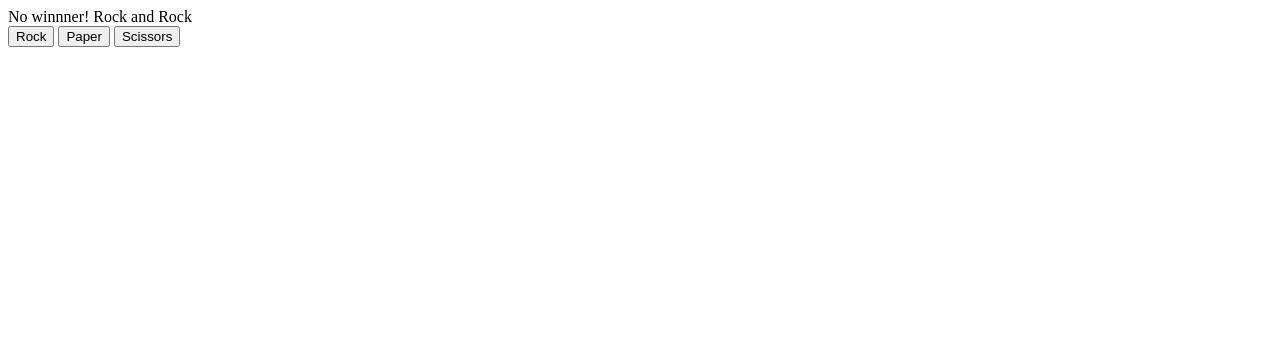
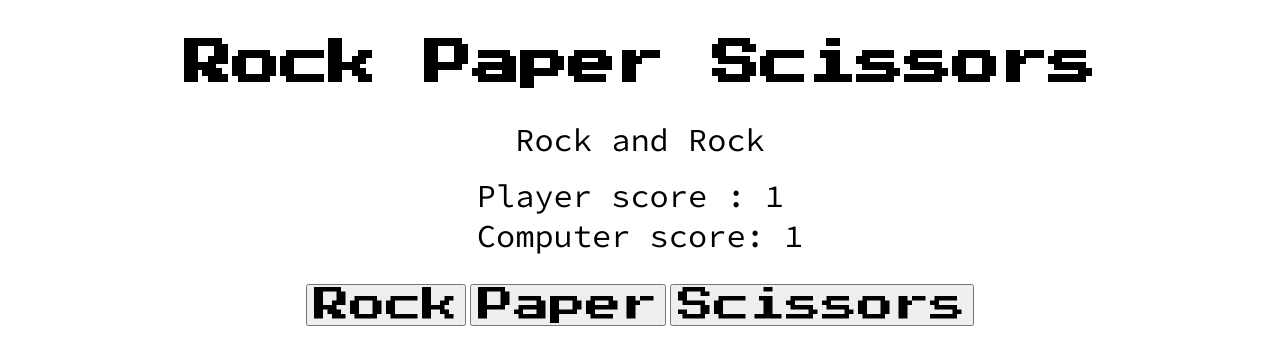
Before and after one commit to MariaEvpalova/rock-paper-scissors, a plain HTML site: page index.html in a window 1280 px wide. Both pictures are taken after a click on the button "Rock". Drawn offline with Linux system fonts and the light colour scheme.

Commit message:
Add simple UI Minor changes in game logic and input

```diff
--- a/index.html
+++ b/index.html
@@ -5,16 +5,20 @@
     <meta http-equiv="X-UA-Compatible" content="IE=edge">
     <meta name="viewport" content="width=device-width, initial-scale=1.0">
     <title>Rock Paper Scissors</title>
+    <link rel="stylesheet" href="style.css">
 </head>
 <body>
-    <div class="result">
-        Welcome!
-        <br>
-        Press a button to begin the game :)
+    <h1>Rock Paper Scissors</h1>
+    <div class="win">First to 5 wins!</div>
+    <div class="score">
+        <div class="player">Player score : 0</div>
+        <div class="computer">Computer score: 0</div>
     </div>
-    <button>Rock</button>
-    <button>Paper</button>
-    <button>Scissors</button>
+    <div class="buttons">
+        <button>Rock</button>
+        <button>Paper</button>
+        <button>Scissors</button>
+    </div>
 
     <script src="script.js"></script>
 </body>
--- a/script.js
+++ b/script.js
@@ -20,41 +20,41 @@ function proccessString(str) {
 function playRound(playerSelection) {
     playerSelection = proccessString(playerSelection);
     let computerSelection = proccessString(getComputerChoice());
-    if (playerSelection == computerSelection)
-        resultDiv.innerText = `No winnner! ${playerSelection} and ${computerSelection}`;
+    if (playerSelection == computerSelection) {
+        playerResult.innerText = playerResult.innerText.slice(0, -1) + (++playerScore);
+        computerResult.innerText = computerResult.innerText.slice(0, -1) + (++computerScore);
+        winReport.innerText = `${playerSelection} and ${computerSelection}`;
+
+    }
     else if(playerSelection == "Rock" && computerSelection == "Paper" ||
             playerSelection == "Paper" && computerSelection == "Scissors" ||
             playerSelection == "Scissors" && computerSelection == "Rock") {
-                computerScore++;
-                resultDiv.innerText = `You lose! ${computerSelection} beats ${playerSelection}`;
+                computerResult.innerText = computerResult.innerText.slice(0, -1) + (++computerScore);
+                winReport.innerText = `Computer wins. ${computerSelection} beats ${playerSelection}`;
             }
     else {
-        playerScore++;
-        resultDiv.innerText = `You win! ${playerSelection} beats ${computerSelection}`;
+        playerResult.innerText = playerResult.innerText.slice(0, -1) + (++playerScore);
+        winReport.innerText = `You win! ${playerSelection} beats ${computerSelection}`;
     }
-    roundCount++;
-    if (roundCount >= 5) restartGame();
+    if (playerScore >= 5 || computerScore >= 5) restartGame();
 }
 
 function restartGame() {
-    if (playerScore > computerScore) resultDiv.innerText = "You win!\nCongratulations!";
-    else if (computerScore > playerScore) resultDiv.innerText = "Computer wins!";
-    else {
-        while (playerScore == computerScore) resultDiv.innerText = round();
-        resultDiv.innerText = playerScore > computerScore ? "You win!\nCongratulations!" : "Computer wins!";
-    }
-    resultDiv.innerText += "\n\nPress a button to begin a new game";
-    //console.log("\nNew game");
-    playerScore = 0, computerScore = 0, roundCount = 0;
+    winReport.innerText = (playerScore > computerScore ? "Congratulations! You win the game :)" : "Computer beats you :("
+                           + "\nSelect your next choice to begin a new game");
+    playerScore = 0, computerScore = 0;
+    playerResult.innerText = playerResult.innerText.slice(0, -1) + playerScore;
+    computerResult.innerText = computerResult.innerText.slice(0, -1) + computerScore;
 }
 
 let playerScore = 0;
 let computerScore = 0;
-let roundCount = 0;
 
 const buttons = Array.from(document.querySelectorAll('button'));
 buttons.forEach((button) => {
     button.addEventListener('click', () => playRound(button.innerText));
 });
 
-const resultDiv = document.querySelector(".result");
+const winReport = document.querySelector(".win");
+const playerResult = document.querySelector(".score > .player");
+const computerResult = document.querySelector(".score > .computer");
--- /dev/null
+++ b/style.css
@@ -0,0 +1,27 @@
+@import url('https://fonts.googleapis.com/css2?family=Press+Start+2P&family=Source+Code+Pro:ital,wght@0,200;0,300;0,400;0,500;0,600;0,700;0,800;0,900;1,200;1,300;1,400;1,500;1,600;1,700;1,800;1,900&display=swap');
+
+.win, .score {
+    font-family: 'Source Code Pro', monospace;
+    font-size: 32px;
+    margin-bottom: 28px;
+}
+
+h1 {
+    font-family: 'Press Start 2P', cursive;
+    font-size: 48px;
+}
+
+body {
+    display: flex;
+    justify-content: center;
+    align-items: center;
+    flex-direction: column;
+}
+
+button {
+    font-family: 'Press Start 2P', cursive;
+    font-size: 36px;
+}
+.score {
+    margin-top: -12px;
+}
```
